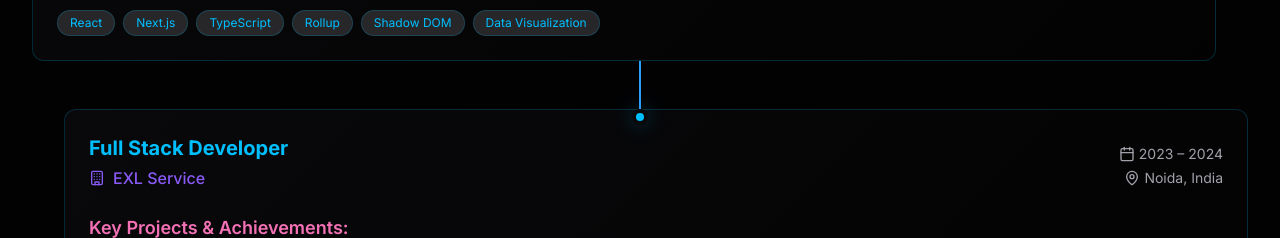
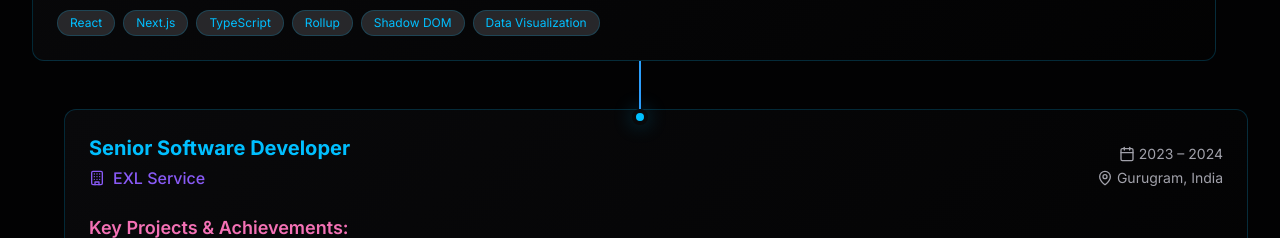
Before and after one commit to Karuna1510/karuna-3d-canvas, a React (Vite) app: page / in a window 1280 px wide. Shown: the part 2200-2438 px from the top of the page. Built offline with nearby package versions, Linux system fonts and the light colour scheme; the HTML template or start-up script is replaced by a standard one.

Commit message:
Update EXL Service details

```diff
--- a/src/components/Experience.tsx
+++ b/src/components/Experience.tsx
@@ -17,9 +17,9 @@ const experiences = [
   },
   {
     company: 'EXL Service',
-    position: 'Full Stack Developer',
+    position: 'Senior Software Developer',
     period: '2023 – 2024',
-    location: 'Noida, India',
+    location: 'Gurugram, India',
     projects: [
       'Generative AI solutions for enterprise clients',
       'Full-stack applications with React & Python backend',
```
